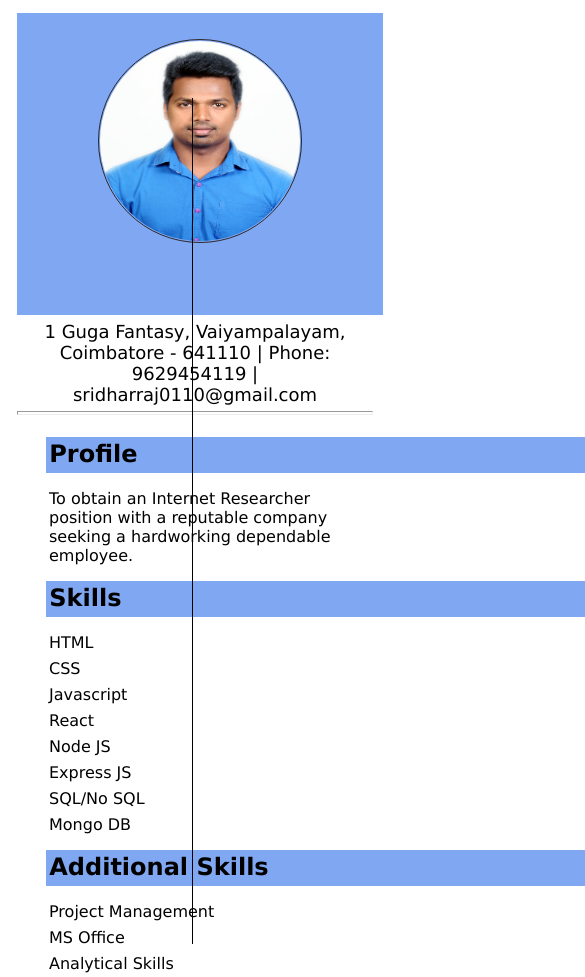
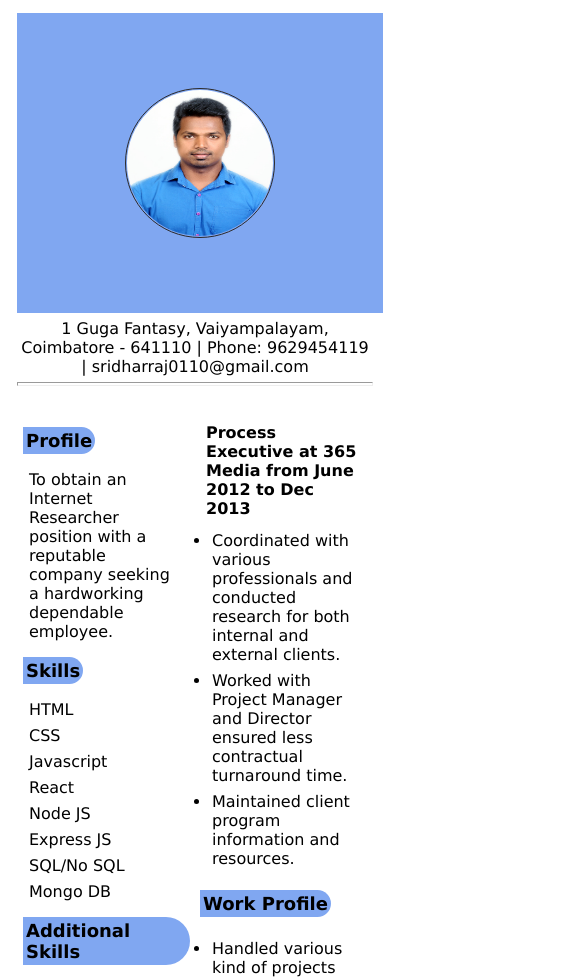
Before and after one commit to Sridharraj2023/Resume-Task_April2024, a plain HTML site: page index.html in a window 390 px wide. Shown: the top 977 px of the page, 585 px wide, since content can reach past the window. Drawn offline with Linux system fonts and the light colour scheme.

Commit message:
Update index.css

```diff
--- a/index.css
+++ b/index.css
@@ -1,74 +1,86 @@
-*{
+* {
     font-family: Verdana, Geneva, Tahoma, sans-serif;
     margin: 5px;
     padding: 1px;
+    box-sizing: border-box;
 }
 
-.head-div{
+.head-div {
     text-align: center;
-    margin: 1px 5px 1px 5px;
+    margin: 1px 5px;
     background-color: rgb(128, 167, 241);
     height: 300px;
-    width: 99.5%;
+    width: 100%;
     display: flex;
+    justify-content: center;
+    align-items: center;
 }
 
-.profile-pic{
-
+.profile-pic {
     border-radius: 50%;
     width: 200px;
     height: 200px;
     overflow: hidden;
-    margin: 25px auto;
     border: 1px groove rgb(44, 42, 42);
+}
 
-}
-.first-div{
+.first-div {
     text-align: center;
     font-size: large;
     font-family: Verdana, Geneva, Tahoma, sans-serif;
 }
 
-.main{
-
+.main {
     display: flex;
     flex-wrap: wrap;
+    justify-content: space-between;
 }
 
-.left{
+.left, .right {
     flex: 1;
     width: 45%;
-    height: 100%;
-    padding-left: 20px;
-
+    padding: 20px;
 }
 
-.vl{
-    height: 100%;
-    margin-top: 25%;
-    border-left: 1px solid black;
-    position: absolute;
-    left: 50%;
-    margin-left: -3px;
-    top:0;
-    align-self: normal;
-
-}
-.right{
-    flex: 1;
-    width: 45%;
-    height: 100%;
-    padding-left: 20px;
+.vl {
+    display: none;
 }
 
-h2{
+h2 {
     background-color: rgb(128, 167, 241);
-    height: 30px;
-    width: 550px;
     padding: 3px;
     margin: 10px 0;
     border-radius: 0 50px 50px 0;
     display: inline-block;
-    position: relative;
-    left:1%;
 }
+
+@media (max-width: 768px) {
+    .left, .right {
+        width: 100%;
+        padding-left: 0;
+        padding-right: 0;
+    }
+
+    .vl {
+        display: none;
+    }
+
+    h2 {
+        width: auto;
+    }
+}
+
+@media (max-width: 480px) {
+    .first-div {
+        font-size: medium;
+    }
+
+    .profile-pic {
+        width: 150px;
+        height: 150px;
+    }
+
+    h2 {
+        font-size: large;
+    }
+}
```
Lines whose indentation alone changed are shown as unchanged.
